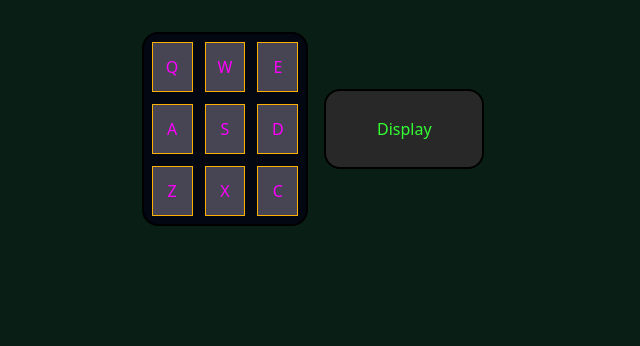
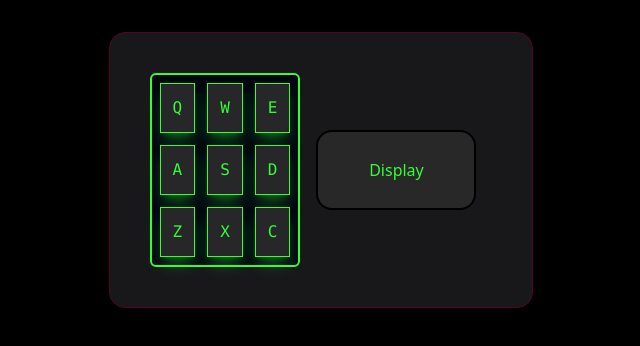
Before and after one commit to marius-grigaliunas/FCC-DrumMachine, a React (Vite) app: page / in a window 1280 px wide. Shown: the top 346 px of the page, without its empty margins (319-959 px from the left). Built offline with nearby package versions, Linux system fonts and the light colour scheme.

Commit message:
added retro styling -work in progress

```diff
--- a/src/App.tsx
+++ b/src/App.tsx
@@ -12,7 +12,8 @@ function App() {
   return (
     <>
       <div id='drum-machine'
-      className='flex flex-row items-center justify-center w-fit self-center'
+      className='flex flex-row items-center justify-center w-fit self-center
+        bg-zinc-900 p-10 rounded-2xl border border-pink-950'
       >
         <DrumPadContainer
           setDisplay={setCurrentSound}
--- a/src/components/DrumPad.tsx
+++ b/src/components/DrumPad.tsx
@@ -44,8 +44,8 @@ export default function DrumPad({ letter, audioFileName, sourceLink, updateDispl
     return (
         <button
             ref={buttonRef}
-            className="drum-pad bg-oldschool-pad-bg p-3 text-oldschool-pink border-oldschool-amber
-                border-1 transition-all duration-200"
+            className="drum-pad bg-zinc-800 p-3 text-oldschool-green font-mono border-oldschool-green
+                border-1 transition-all duration-200 flex justify-center items-center shadow-lg shadow-oldschool-green/30"
             id={audioFileName}
             onClick={play}
         >
--- a/src/components/DrumPadContainer.tsx
+++ b/src/components/DrumPadContainer.tsx
@@ -10,7 +10,7 @@ export const DrumPadContainer = ( {setDisplay} : DrumPadContainerProps) => {
     <div
     id='drum-pad-container'
     className='grid grid-cols-3 gap-3 w-fit mx-auto p-2 border-2 bg-gray-950
-        rounded-2xl'
+        rounded-md border-oldschool-green'
     >
       <DrumPad
       letter="Q"
--- a/src/index.css
+++ b/src/index.css
@@ -9,7 +9,7 @@
 }
 
 :root {
-    background-color: #091f16;
+    background-color: black;
     display: flex;
     align-items: center;
     justify-content: center;
```
